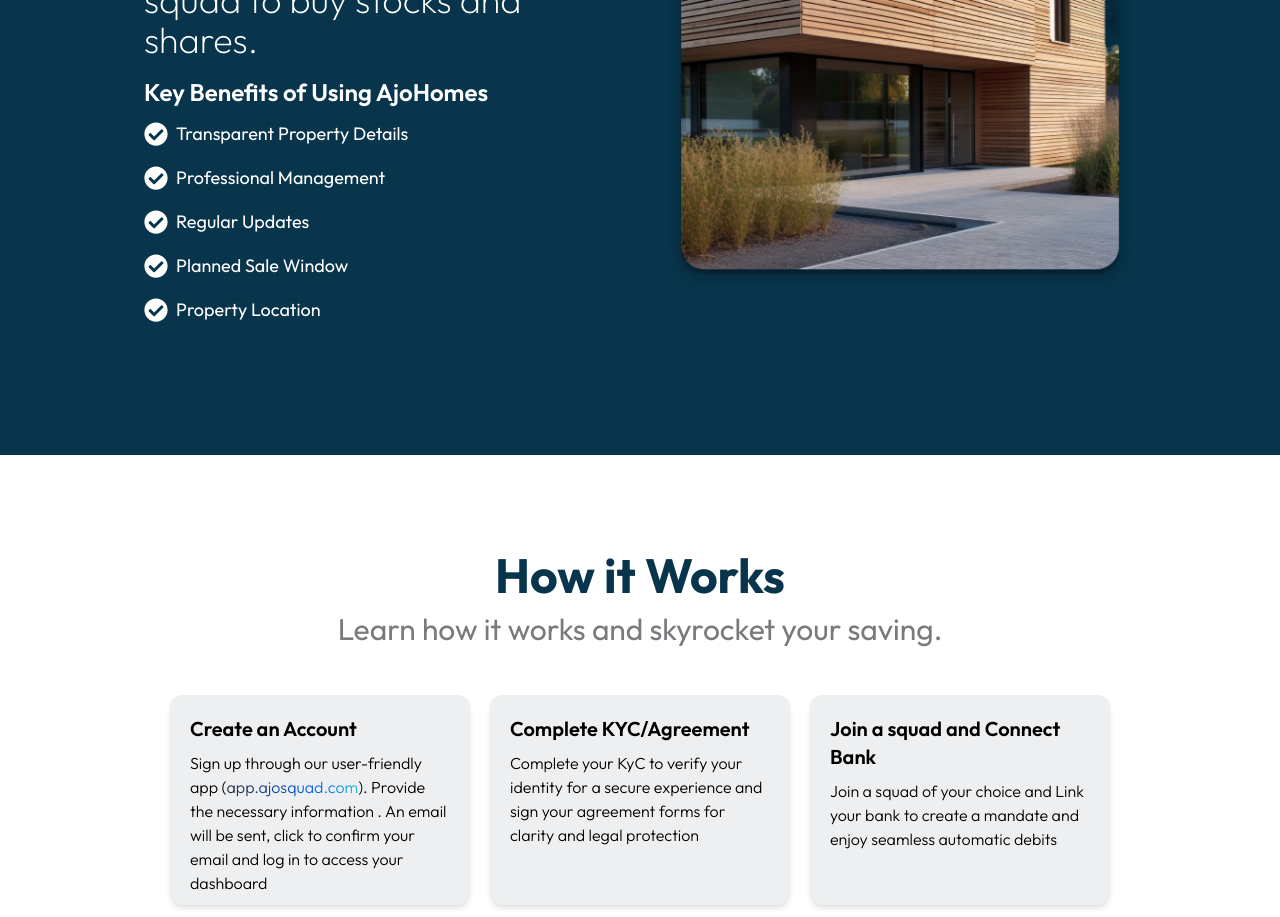
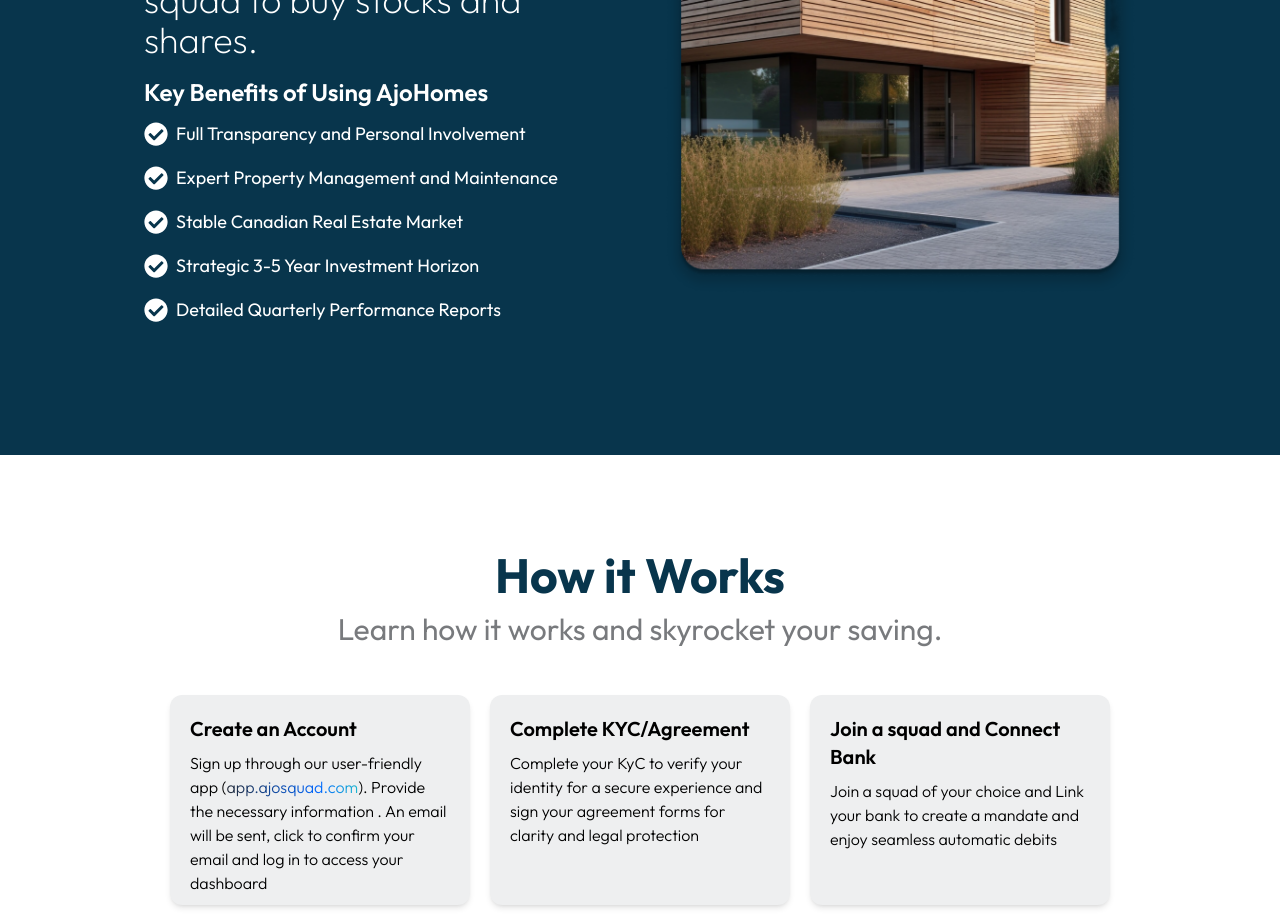
Before and after one commit to gammadefi/ajosquad-website, a Next.js app: page / in a window 1280 px wide. Shown: the part 4260-5177 px from the top of the page. Built offline with nearby package versions, Linux system fonts and the light colour scheme.

Commit message:
"Updated list of benefits in Homepage/Benefits component"

```diff
--- a/src/sections/Hompage/Benefits.tsx
+++ b/src/sections/Hompage/Benefits.tsx
@@ -74,11 +74,11 @@
 
                         <div className='flex gap-4 my-3 flex-col'>
                             {[
-                                "Transparent Property Details",
-                                "Professional Management",
-                                "Regular Updates",
-                                "Planned Sale Window",
-                                "Property Location"
+                                "Full Transparency and Personal Involvement",
+                                "Expert Property Management and Maintenance",
+                                "Stable Canadian Real Estate Market",
+                                "Strategic 3-5 Year Investment Horizon",
+                                "Detailed Quarterly Performance Reports"
                             ].map((benefit, index) => (
                                 <Fade direction="up" triggerOnce delay={800 + index * 200} key={index}>
                                     <div className='flex md:text-lg gap-2 items-center'>
```
